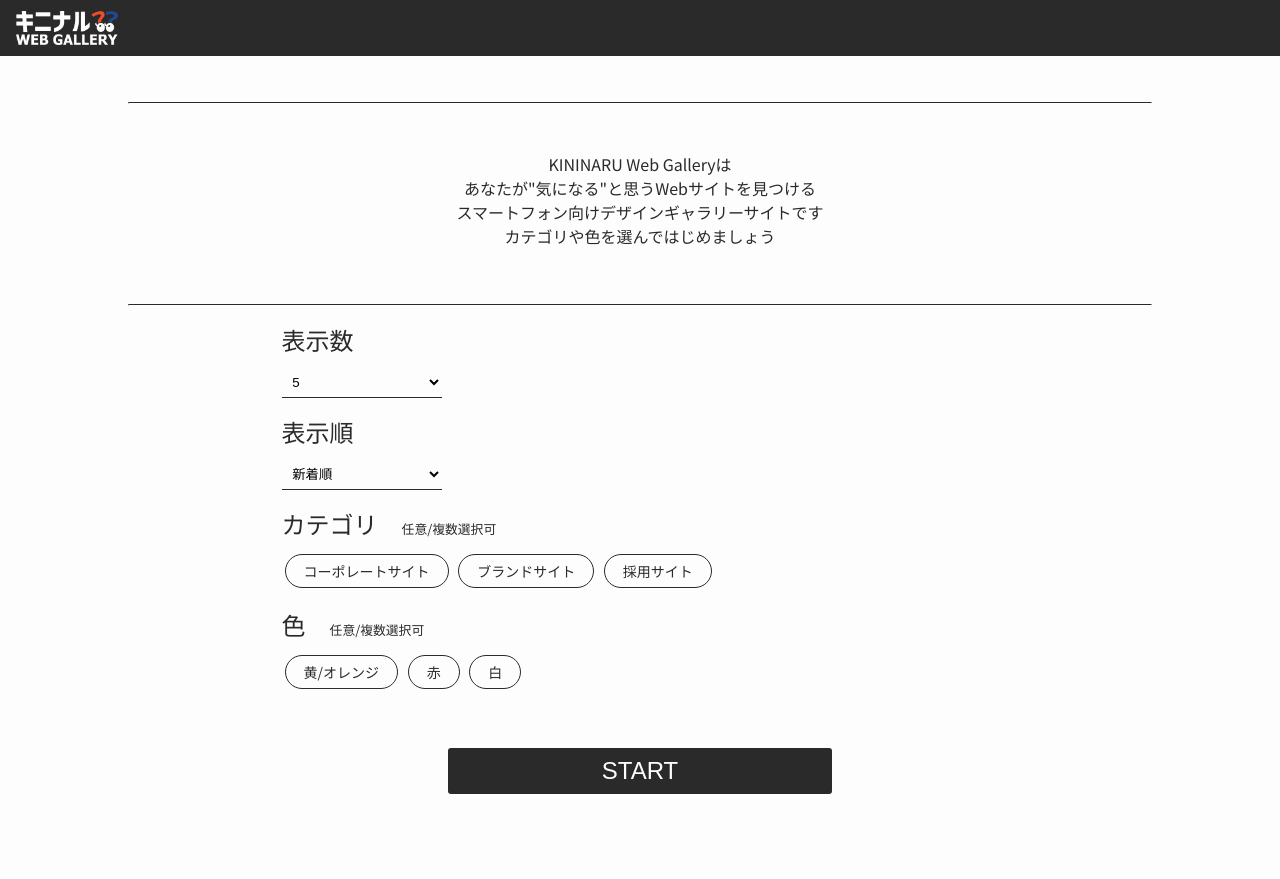
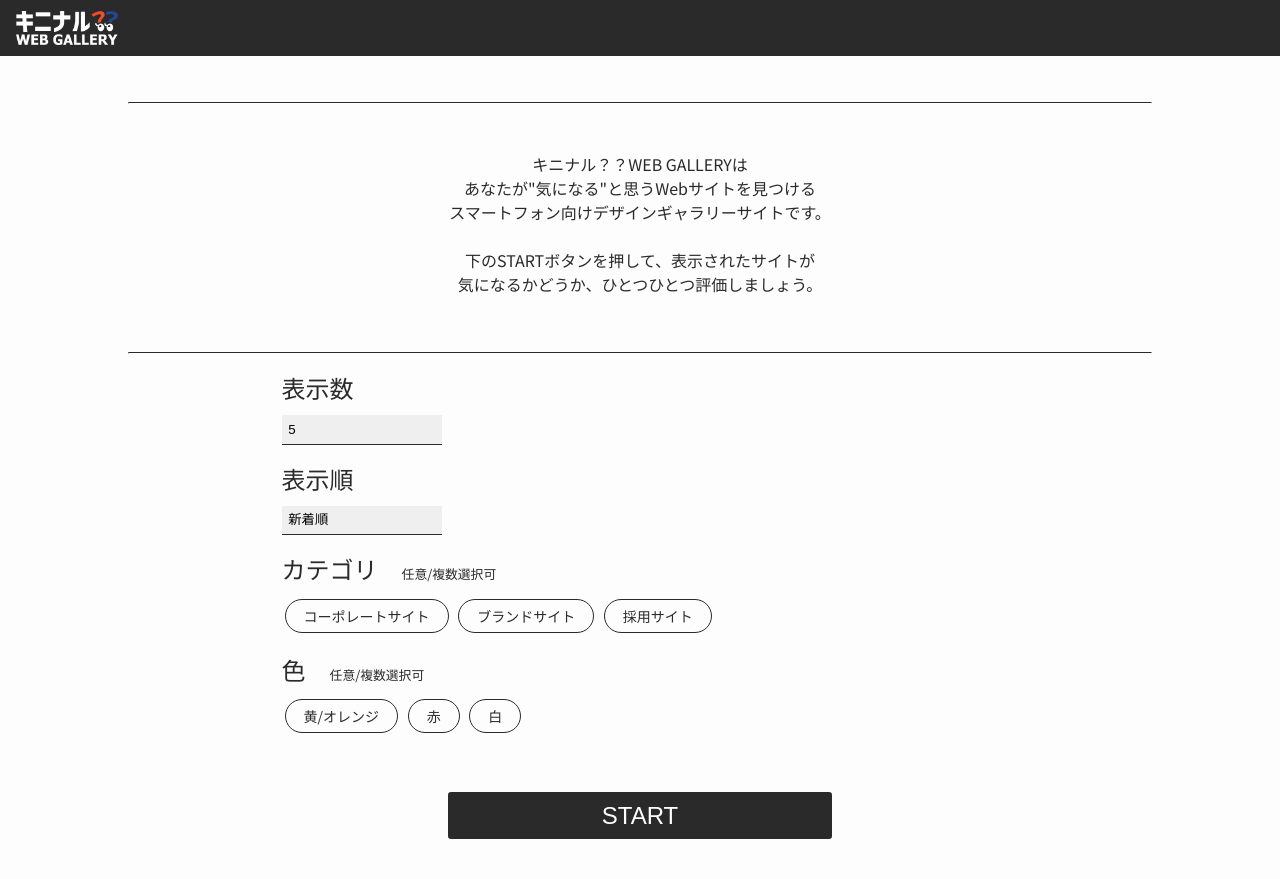
Before and after one commit to mikuuehara/KininaruWebGallery, a Django app: page / in a window 1280 px wide. Shown: the top 879 px of the page. Before the commit the page ends 794 px from the top, so only its background shows below. Run offline with Django 3.2, Linux system fonts and the light colour scheme; data comes from the database, SQL or seed files in the repository; some libraries are stand-ins or nearby versions.

Commit message:
デザイン

```diff
--- a/gallery/static/css/result.css
+++ b/gallery/static/css/result.css
@@ -40,7 +40,7 @@ img {
 
 h1 {
     text-align: left;
-    font-weight: normal;
+    font-weight: bold;
     font-size: 3vh;
     margin: 1.5em 0 1em 0;
     padding-bottom: 0.3em;
--- a/gallery/static/css/top.css
+++ b/gallery/static/css/top.css
@@ -100,13 +100,30 @@ h1 {
     opacity: 0.5;
 }
 
+
 .sel {
+    position: relative;
     border: none;
     width: 20vh;
-    background-color: #FDFDFD;
     border-bottom: solid 1px #2A2A2A;
     padding: 0.5em;
 }
+
+select:after{
+    position: absolute;
+    top: 50%;
+    right: 8px;
+    color: #2A2A2A;
+    content: '\f0d8';
+    font-family: "Font Awesome 5 Free";
+    font-weight: 900;
+    font-size: 16px;
+}
+
+select{
+    -webkit-appearance: none;
+}
+
 
 .sel option {
     padding: 1em;
--- a/gallery/templates/gallery/top.html
+++ b/gallery/templates/gallery/top.html
@@ -5,7 +5,7 @@
 <html>
 
 <head>
-  <title>Webデザインギャラリーサイト キニナル</title>
+  <title>キニナル？？ WEB Gallery</title>
   <meta name="viewport" content="width=device-width, initial-scale=1.0, maximum-scale=1.0, minimum-scale=1.0">
   <meta http-equiv="content-type" charset="utf-8">
   <script type="text/javascript" src="https://code.jquery.com/jquery-3.4.1.min.js"></script>
@@ -26,10 +26,12 @@
   <div class="block1">
     <hr>
     <p class="explanation">
-      KININARU Web Galleryは<br>
+      キニナル？？WEB GALLERYは<br>
       あなたが"気になる"と思うWebサイトを見つける<br>
-      スマートフォン向けデザインギャラリーサイトです<br>
-      カテゴリや色を選んではじめましょう
+      スマートフォン向けデザインギャラリーサイトです。<br>
+      <br>
+      下のSTARTボタンを押して、表示されたサイトが<br>
+      気になるかどうか、ひとつひとつ評価しましょう。
     </p>
     <hr>
     <form method="POST">
```
Also changed, not shown: gallery/static/css/evaluation.css (+124 -8 lines), gallery/static/js/evaluation.js (+42 -2 lines), gallery/templates/gallery/evaluation.html (+22 -1 lines), gallery/static/img/logo2.png.
